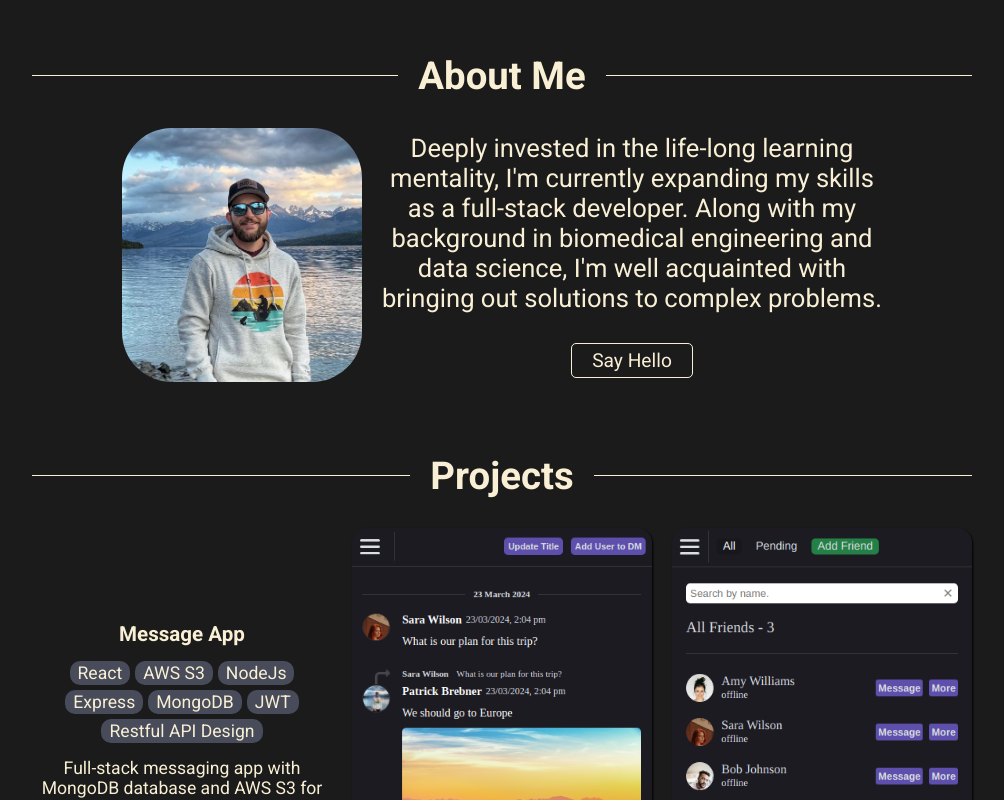
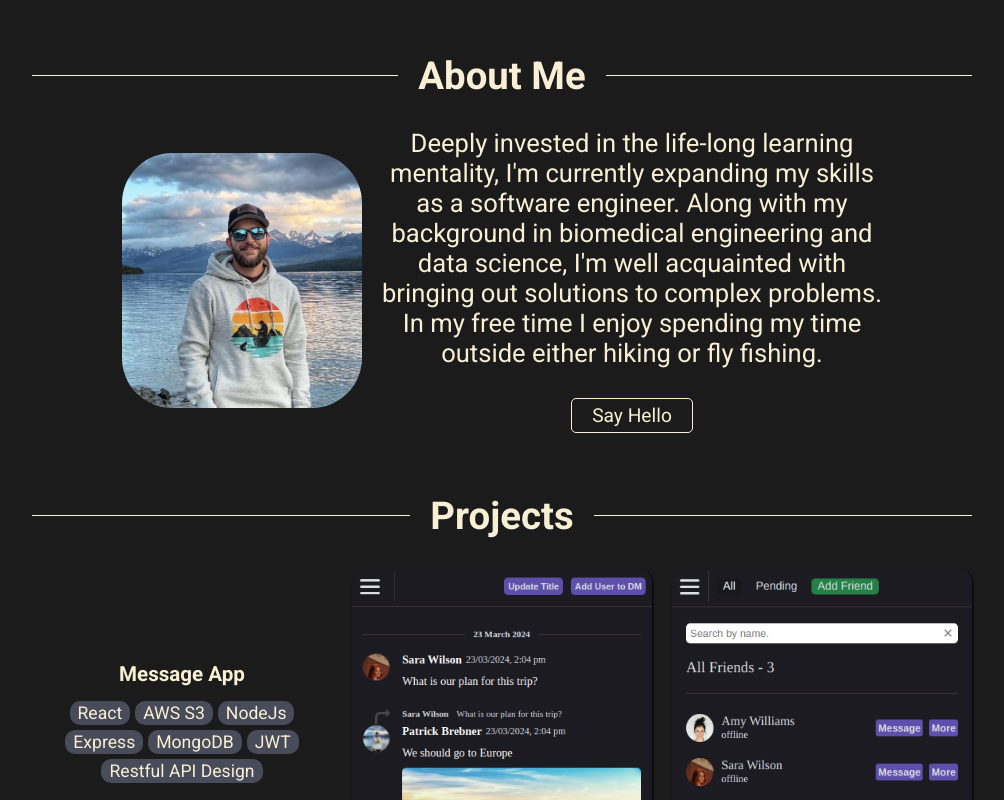
Before and after one commit to pbrebner/pbrebner.github.io, a React (Vite) app: page / in a window 1280 px wide. Shown: the part 780-1580 px from the top of the page, without its empty margins (138-1142 px from the left). Built offline with nearby package versions, Linux system fonts and the light colour scheme.

Commit message:
Update portfolio

```diff
--- a/src/components/Footer.jsx
+++ b/src/components/Footer.jsx
@@ -9,7 +9,7 @@ function Footer() {
             <div>|</div>
             <div>
                 <span className="optText">Copyright</span>{" "}
-                <i className="fa-regular fa-copyright"></i> 2023
+                <i className="fa-regular fa-copyright"></i> 2024
             </div>
         </footer>
     );
--- a/src/pages/Home.jsx
+++ b/src/pages/Home.jsx
@@ -33,10 +33,12 @@ function Home() {
                             <p>
                                 Deeply invested in the life-long learning
                                 mentality, I'm currently expanding my skills as
-                                a full-stack developer. Along with my background
-                                in biomedical engineering and data science, I'm
+                                a software engineer. Along with my background in
+                                biomedical engineering and data science, I'm
                                 well acquainted with bringing out solutions to
-                                complex problems.
+                                complex problems. In my free time I enjoy
+                                spending my time outside either hiking or fly
+                                fishing.
                             </p>
                             <a href="#contact" className="aboutLink">
                                 Say Hello
@@ -129,6 +131,10 @@ function Home() {
                                     <img src={pug} alt="Pug" />
                                     <div>Pug</div>
                                 </div>
+                                <div className="skill">
+                                    <i className="devicon-amazonwebservices-plain-wordmark"></i>
+                                    <div>AWS S3</div>
+                                </div>
                             </div>
                         </div>
                         <div className="skillCategory">
```
